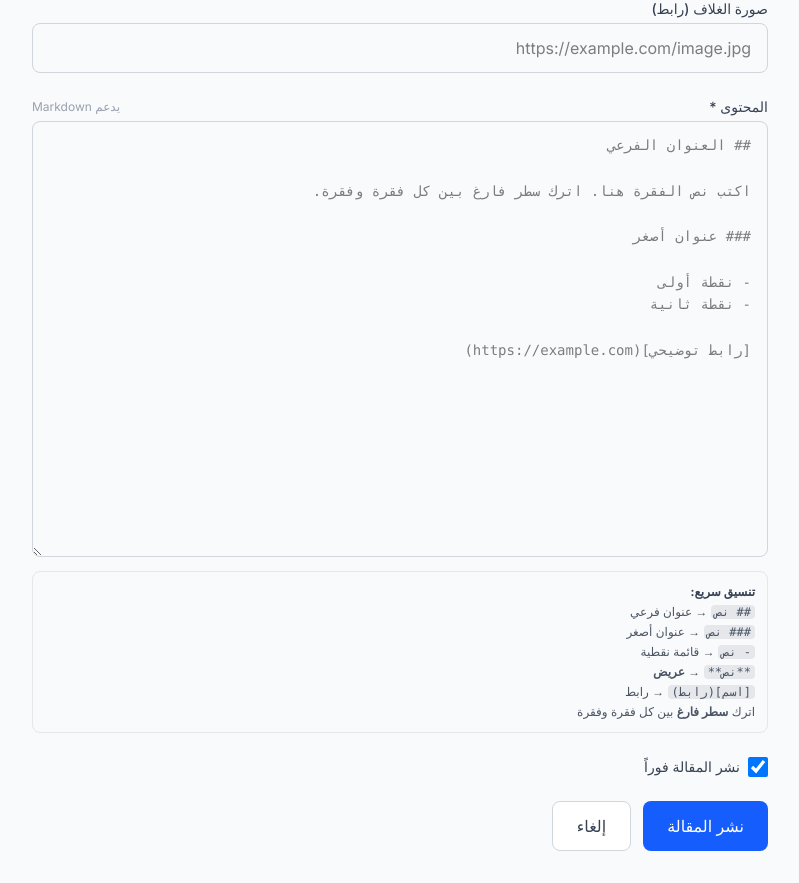
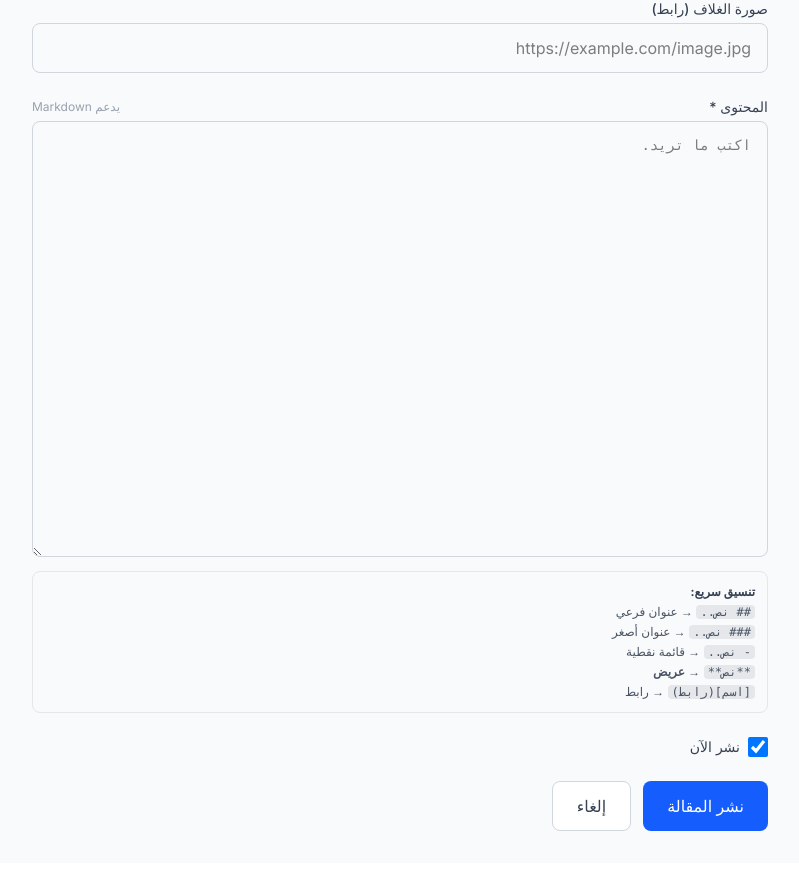
Before and after one commit to Abdomghrbi/Beyond3000, a Next.js app: page /dashboard/new in a window 1280 px wide. Shown: the part 240-1123 px from the top of the page, without its empty margins (240-1039 px from the left). Built offline with nearby package versions, Linux system fonts and the light colour scheme.

Commit message:
Update page.tsx

```diff
--- a/app/dashboard/new/page.tsx
+++ b/app/dashboard/new/page.tsx
@@ -78,25 +78,16 @@ export default function NewArticlePage() {
               required
               rows={18}
               className="w-full px-4 py-3 border border-gray-300 rounded-lg focus:ring-2 focus:ring-blue-500 outline-none resize-y font-mono text-sm leading-relaxed"
-              placeholder={`## العنوان الفرعي
-
-اكتب نص الفقرة هنا. اترك سطر فارغ بين كل فقرة وفقرة.
-
-### عنوان أصغر
-
-- نقطة أولى
-- نقطة ثانية
-
-[رابط توضيحي](https://example.com)`}
+              placeholder={`اكتب ما تريد.`}
             />
             <div className="mt-2 bg-gray-50 border border-gray-200 rounded-lg p-3 text-xs text-gray-600 space-y-1">
               <p className="font-bold text-gray-700 mb-1">تنسيق سريع:</p>
-              <p><code className="bg-gray-200 px-1 rounded">## نص</code> → عنوان فرعي</p>
-              <p><code className="bg-gray-200 px-1 rounded">### نص</code> → عنوان أصغر</p>
-              <p><code className="bg-gray-200 px-1 rounded">- نص</code> → قائمة نقطية</p>
+              <p><code className="bg-gray-200 px-1 rounded">## نص..</code> → عنوان فرعي</p>
+              <p><code className="bg-gray-200 px-1 rounded">### نص..</code> → عنوان أصغر</p>
+              <p><code className="bg-gray-200 px-1 rounded">- نص..</code> → قائمة نقطية</p>
               <p><code className="bg-gray-200 px-1 rounded">**نص**</code> → <strong>عريض</strong></p>
               <p><code className="bg-gray-200 px-1 rounded">[اسم](رابط)</code> → رابط</p>
-              <p>اترك <strong>سطر فارغ</strong> بين كل فقرة وفقرة</p>
+
             </div>
           </div>
 
@@ -109,7 +100,7 @@ export default function NewArticlePage() {
               defaultChecked
             />
             <label htmlFor="published" className="text-sm text-gray-700">
-              نشر المقالة فوراً
+              نشر الآن
             </label>
           </div>
 
```
